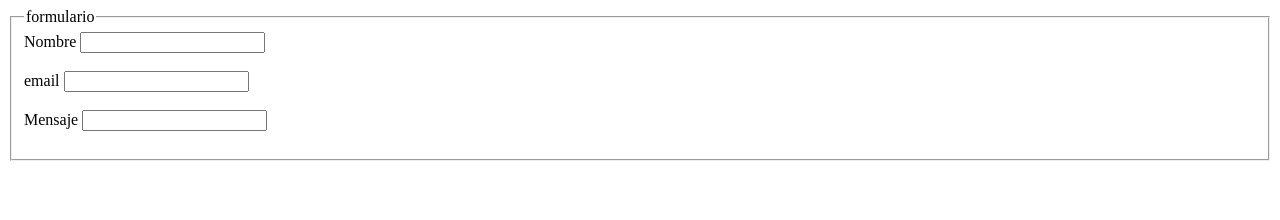
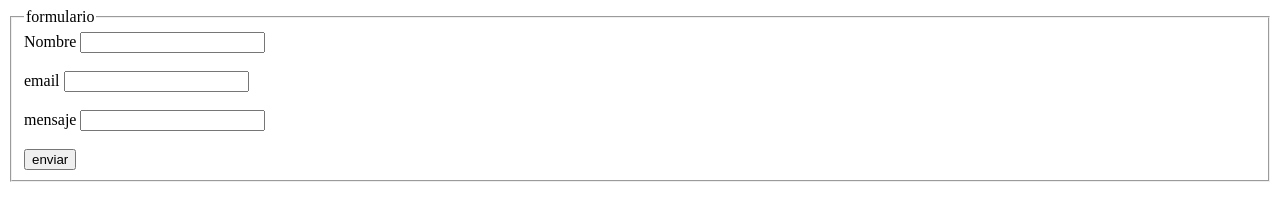
Before and after one commit to Patrickfltc/webs, a plain HTML site: page html/formularios/actividad1.html in a window 1280 px wide. Drawn offline with Linux system fonts and the light colour scheme.

Commit message:
Deploying to gh-pages from @ Patrickfltc/webs@5a41296187a6d176f98cdfe0848bb7d1056e4fc5 🚀

```diff
--- a/html/formularios/actividad1.html
+++ b/html/formularios/actividad1.html
@@ -11,11 +11,18 @@
     <fieldset>
         <legend>formulario</legend>
         <label for="Nombre">Nombre
-        <input type="text" id="Nombre"> </label><br><br>
-        <label for="email">email
-            <input type="text" id="email"> </label><br><br>
-        <label for="mensaje">Mensaje
-            <input type="text" id="mensaje"> </label><br><br>
+            <input type="text" id="Nombre">
+        </label>
+        <br> <br>
+        <label for="email"> email
+            <input type="text" id="email">
+        </label>
+        <br><br>
+        <label for="mensaje">mensaje
+            <input type="text">
+        </label>
+        <br><br>
+        <button type="submit">enviar</button>
     </fieldset>
 </form>
 
```
Also changed, not shown: 1 other file.
